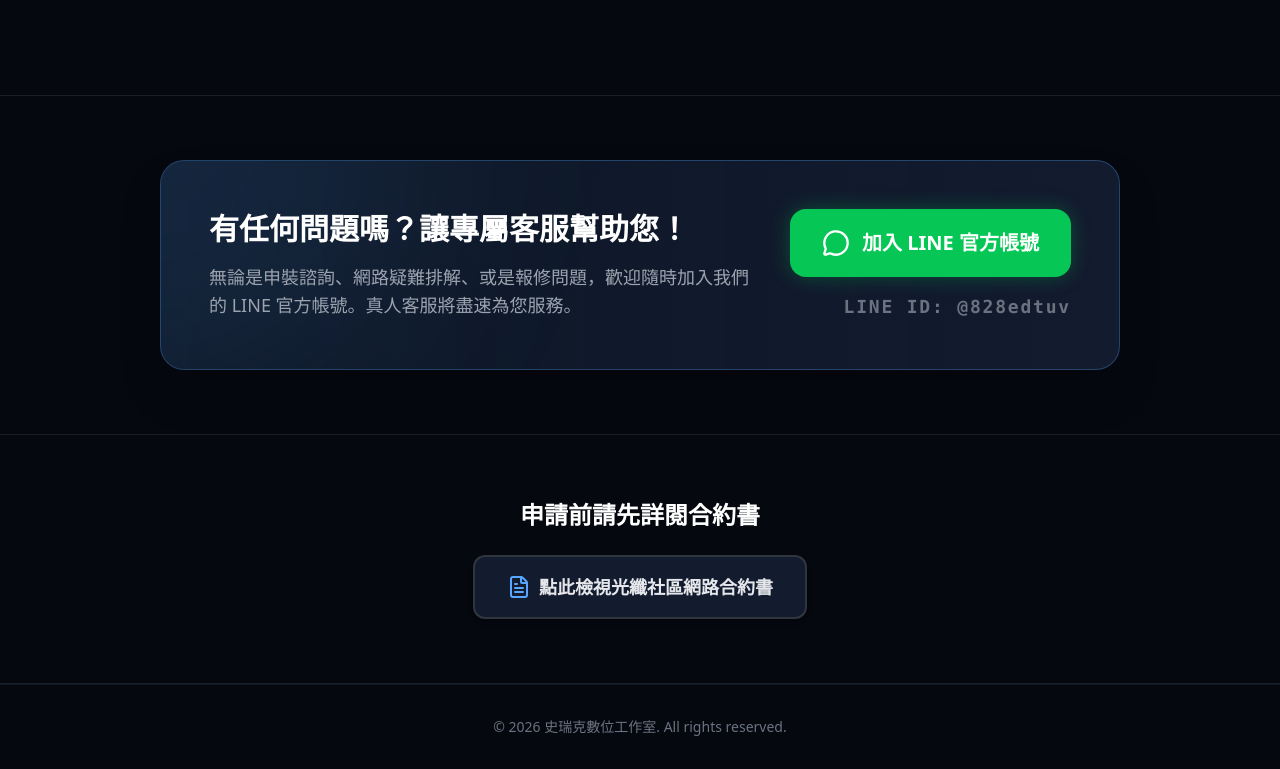
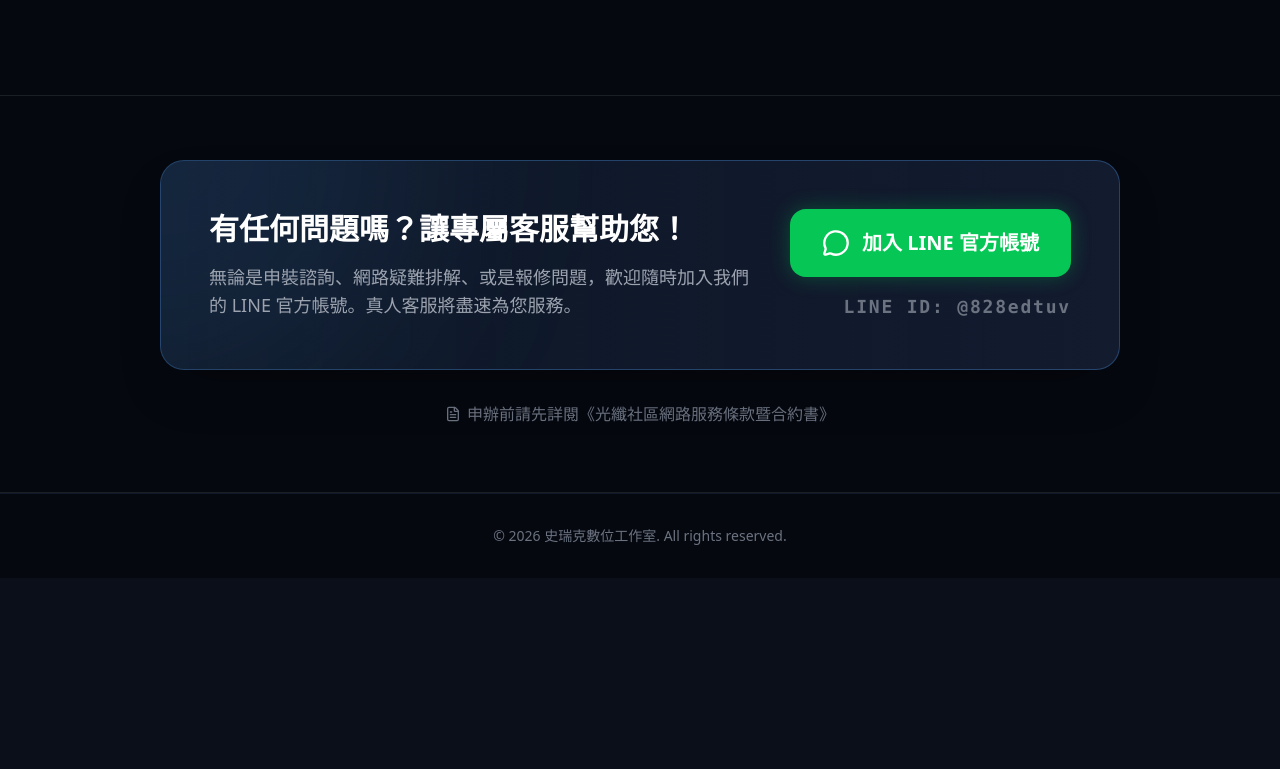
Before and after one commit to ianhuang110/fiber-network, a React (Vite) app: page /#/ in a window 1280 px wide. Shown: the part 2936-3705 px from the top of the page. After the commit the page ends 3514 px from the top, so only its background shows below. Built offline with nearby package versions, Linux system fonts and the light colour scheme.

Commit message:
修改合約書版面區塊

```diff
--- a/src/pages/Home.tsx
+++ b/src/pages/Home.tsx
@@ -371,20 +371,17 @@ export default function Home() {
               <span className="text-gray-500 font-mono mt-2 tracking-widest text-lg font-semibold">LINE ID: @828edtuv</span>
             </div>
           </motion.div>
-        </div>
-      </section>
 
-      {/* Contract Trigger Section at the bottom */}
-      <section className="relative py-16 bg-[#05080f] z-10 border-b border-[#30363D]/50">
-        <div className="max-w-4xl mx-auto px-4 sm:px-6 lg:px-8 text-center">
-          <h2 className="text-2xl font-bold text-white mb-6">申請前請先詳閱合約書</h2>
-          <button
-            onClick={() => setShowContractModal(true)}
-            className="inline-flex items-center gap-2 px-8 py-4 bg-[#131B2F] border border-[#30363D] hover:border-[#58A6FF]/60 hover:bg-[#58A6FF]/10 text-gray-200 hover:text-[#58A6FF] font-semibold text-lg rounded-xl transition-all shadow-md group border-2"
-          >
-            <FileText className="text-[#58A6FF] group-hover:scale-110 transition-transform" size={24} />
-            點此檢視光纖社區網路合約書
-          </button>
+          {/* Minimal Contract Link */}
+          <div className="mt-8 text-center">
+            <button
+              onClick={() => setShowContractModal(true)}
+              className="inline-flex items-center gap-1.5 text-sm md:text-base text-gray-500 hover:text-[#58A6FF] transition-colors"
+            >
+              <FileText size={16} />
+              申辦前請先詳閱《光纖社區網路服務條款暨合約書》
+            </button>
+          </div>
         </div>
       </section>
 
```
